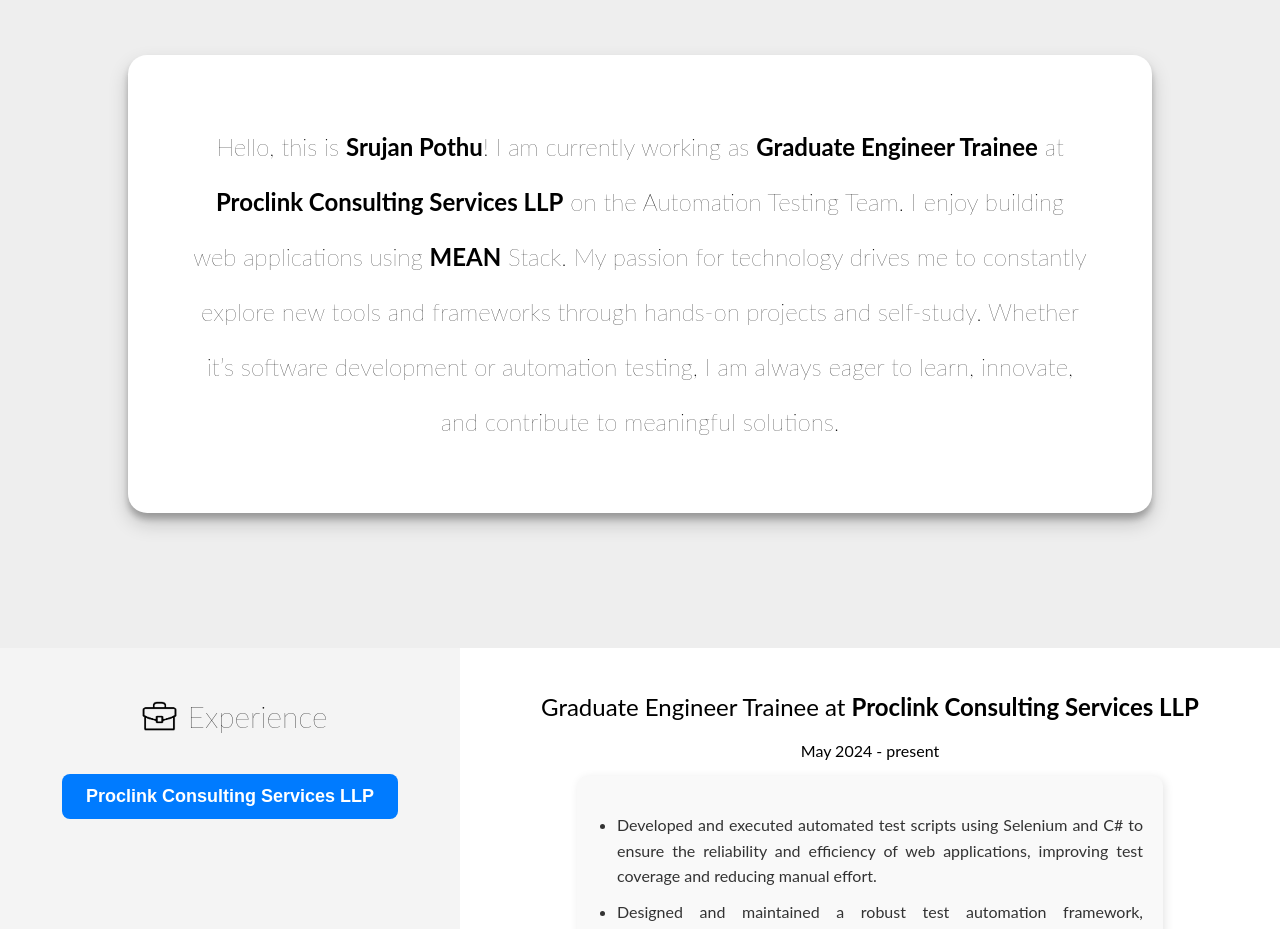
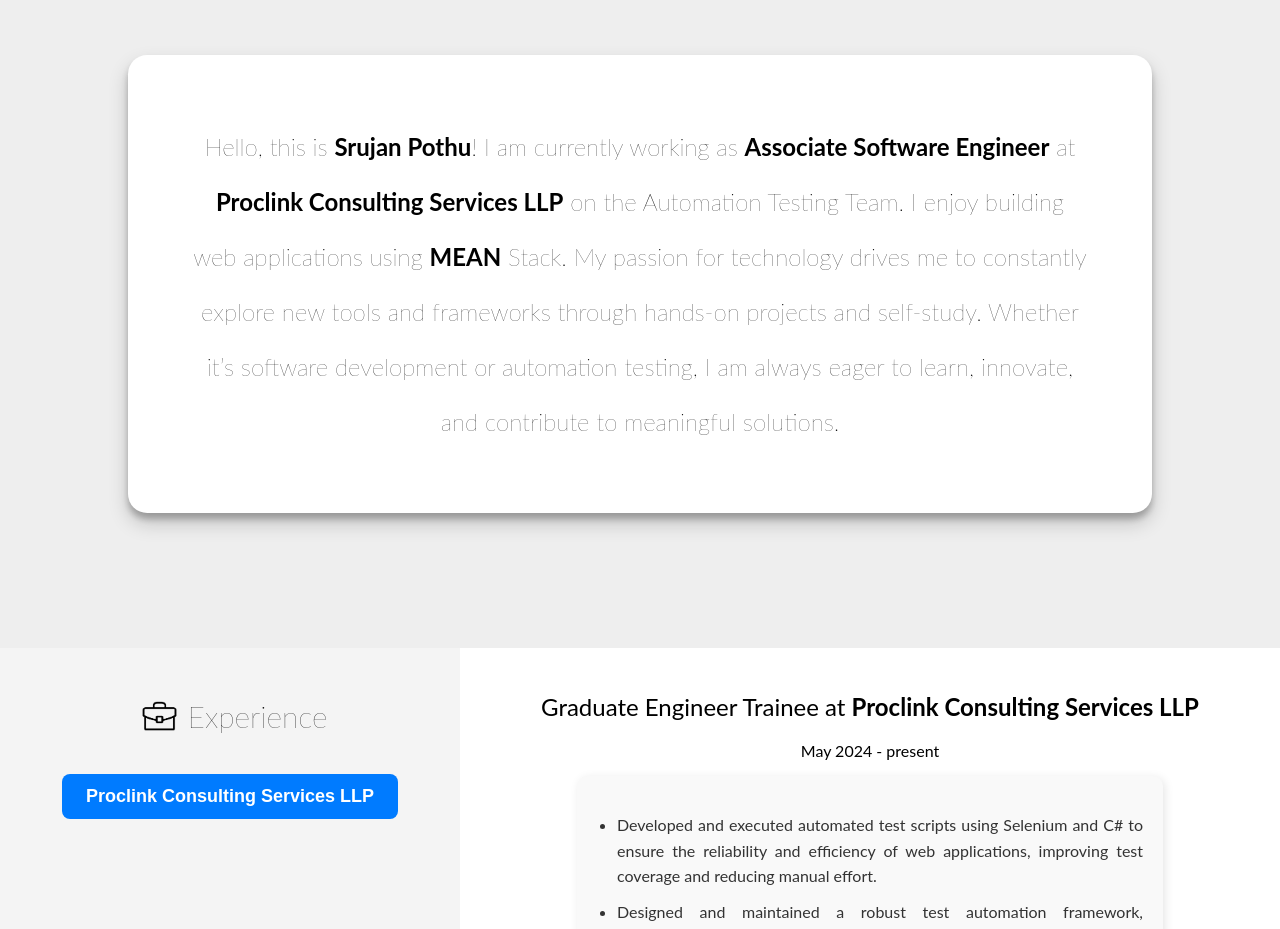
Before and after one commit to srujanpothu14/portfolio, an Angular app: page / in a window 1280 px wide. Shown: the part 840-1769 px from the top of the page. Built offline with nearby package versions, Linux system fonts and the light colour scheme.

Commit message:
updated designation in about page.

```diff
--- a/src/app/about-page/about-page.component.html
+++ b/src/app/about-page/about-page.component.html
@@ -2,7 +2,7 @@
   <div class="about_me">
     <p>
       Hello, this is <b>Srujan Pothu</b>! I am currently working as
-      <b>Graduate Engineer Trainee</b> at
+      <b>Associate Software Engineer</b> at
       <b>Proclink Consulting Services LLP</b> on the Automation Testing Team. I
       enjoy building web applications using <b>MEAN</b> Stack. My passion for
       technology drives me to constantly explore new tools and frameworks
```
